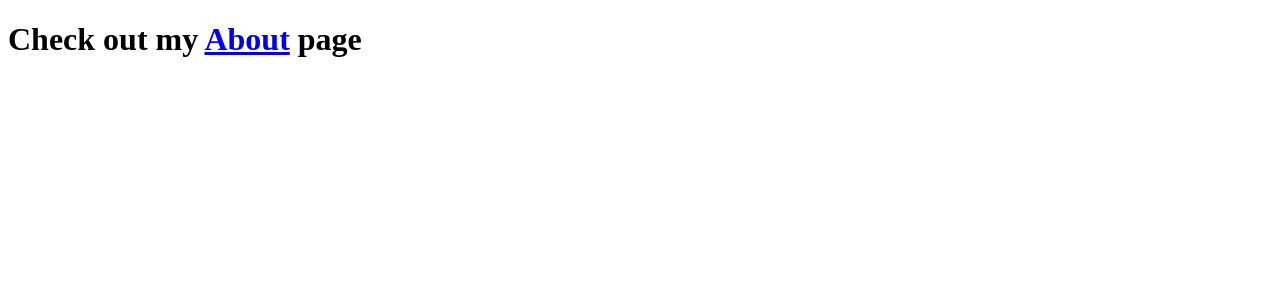
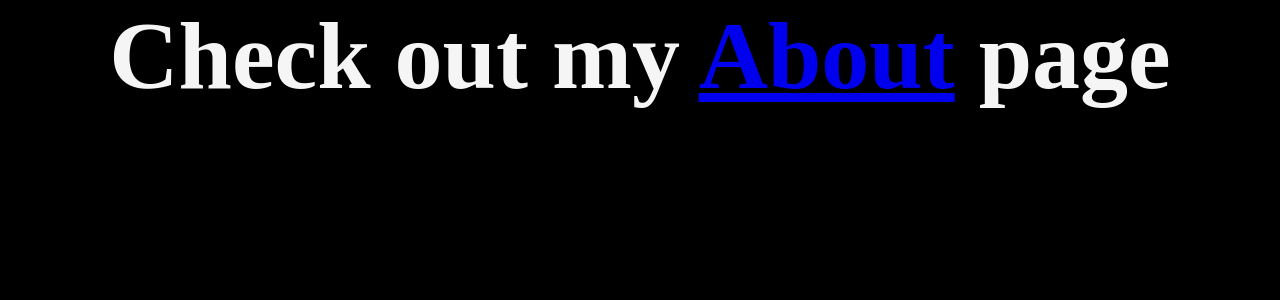
Before and after one commit to finan-meharena/learn, a Django app: page / in a window 1280 px wide. Shown: the top 300 px of the page. Run offline with Django 5.2, Linux system fonts and the light colour scheme.

Commit message:
added static files

```diff
--- a/django/learn-basics/myproject/myproject/settings.py
+++ b/django/learn-basics/myproject/myproject/settings.py
@@ -11,6 +11,7 @@ https://docs.djangoproject.com/en/5.0/ref/settings/
 """
 
 from pathlib import Path
+import  os
 
 # Build paths inside the project like this: BASE_DIR / 'subdir'.
 BASE_DIR = Path(__file__).resolve().parent.parent
@@ -116,6 +117,9 @@ USE_TZ = True
 # https://docs.djangoproject.com/en/5.0/howto/static-files/
 
 STATIC_URL = 'static/'
+STATICFILES_DIRS = [
+    os.path.join(BASE_DIR, 'static')
+]
 
 # Default primary key field type
 # https://docs.djangoproject.com/en/5.0/ref/settings/#default-auto-field
--- /dev/null
+++ b/django/learn-basics/myproject/static/css/style.css
@@ -0,0 +1,19 @@
+*{
+    margin: 0;
+    padding: 0;
+    box-sizing: border-box;
+
+}
+
+body{
+    min-height: 100vh;
+    display: grid;
+    font-size: 3rem;
+    background-color: black;
+    color: whitesmoke;
+}
+
+h1, p {
+    text-align: center;
+
+}
--- /dev/null
+++ b/django/learn-basics/myproject/static/js/main.js
@@ -0,0 +1 @@
+console.log('this is JS from your About page.')
--- a/django/learn-basics/myproject/templates/about.html
+++ b/django/learn-basics/myproject/templates/about.html
@@ -1,8 +1,10 @@
 <!DOCTYPE html>
+{% load static %}
 <html lang="en">
 <head>
     <meta charset="UTF-8">
     <title>About</title>
+    <script src="{% static 'js/main.js' %}" defer></script>
 </head>
 <body>
     <h1> Check out my <a href="/">Home</a> page! </h1>
--- a/django/learn-basics/myproject/templates/home.html
+++ b/django/learn-basics/myproject/templates/home.html
@@ -1,8 +1,11 @@
+
 <!DOCTYPE html>
+{% load static %}
 <html lang="en">
 <head>
     <meta charset="UTF-8">
     <title>Home</title>
+    <link rel="stylesheet" href="{% static 'css/style.css' %}">
 </head>
 <body>
     <h1> Check out my <a href="/about/">About</a> page</h1>
```
